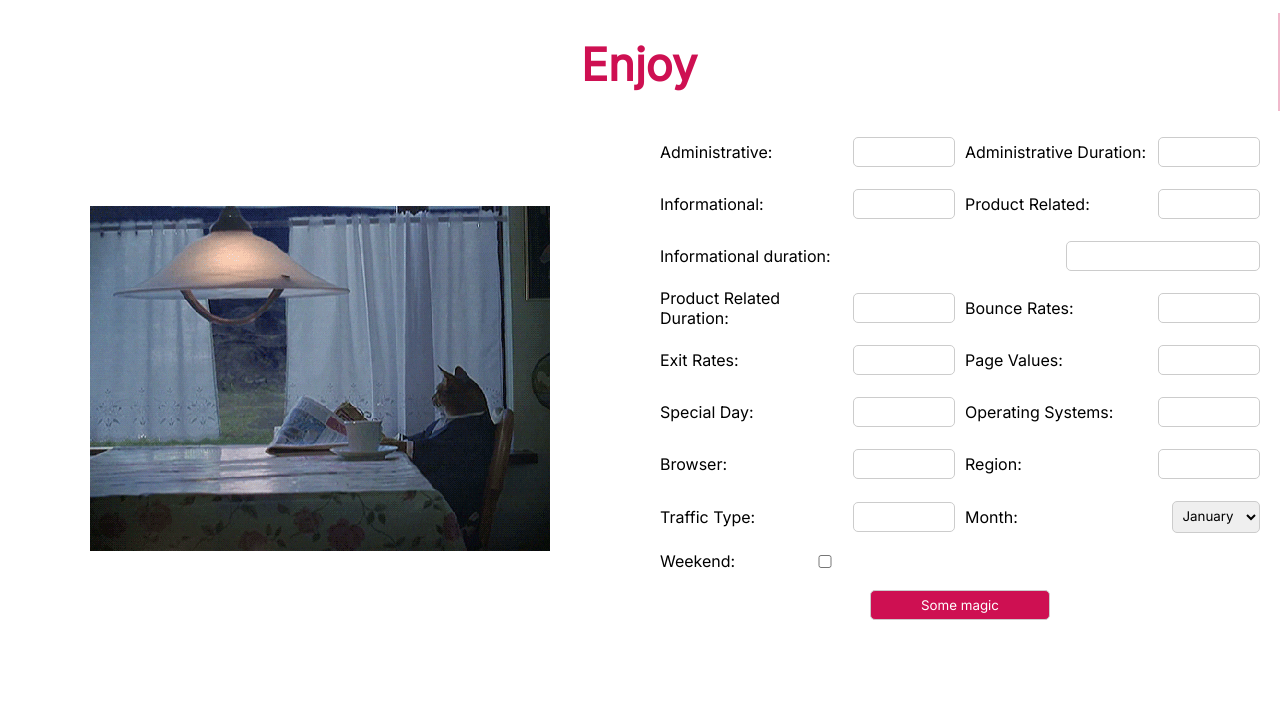
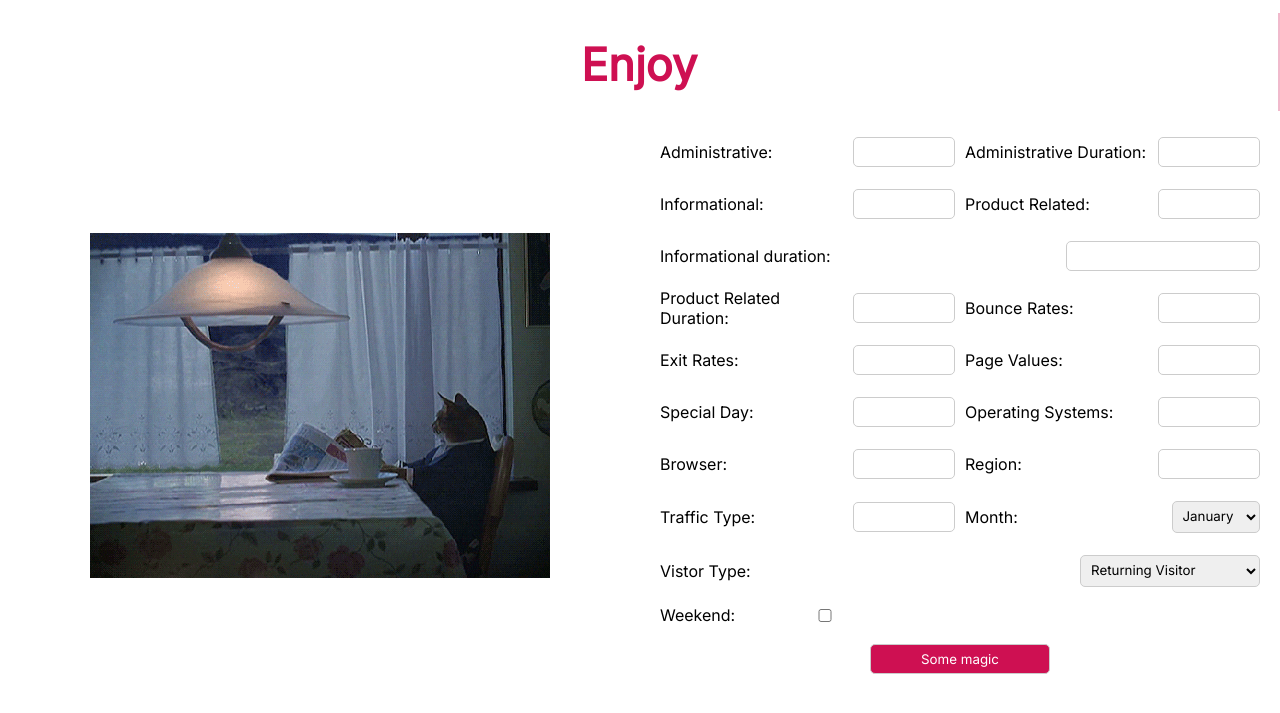
Before and after one commit to Saru99034/Python-Project-A4-DIA, a Flask app: page / in a window 1280 px wide. Shown: the part 61-774 px from the top of the page. Run offline with Flask 3, Linux system fonts and the light colour scheme; parts of the project's set-up code (start-up, migrations or seed data) failed here and were passed over.

Commit message:
fix:form

```diff
--- a/app.py
+++ b/app.py
@@ -46,7 +46,7 @@ def predict():
         browser = request.form.get('browser', type=int)
         region = request.form.get('region', type=int)
         traffic_type = request.form.get('traffic_type', type=int)
-        visitor_type = request.form.get('visitor_type')
+        visitor_type = request.form.get('vistor_type')
         weekend = request.form.get('weekend', type=bool)
         features = pd.DataFrame([[
             administrative, administrative_duration, informational,
--- a/templates/index.html
+++ b/templates/index.html
@@ -128,7 +128,16 @@
                             </select>
                         </div>
                     </div>
-
+                    <div class="form-row">
+                        <div class="container-input">
+                            <label for="vistor_type">Vistor Type:</label>
+                            <select id="vistor_type" name="vistor_type">
+                                <option value="Returning_Visitor">Returning Visitor</option>
+                                <option value="New_Visitor">New Visitor</option>
+                                <option value="Other">Other</option>
+                            </select>
+                        </div>
+                    </div>
                     <div class="form-row">
                         <div class="inline-checkbox">
                             <label for="weekend">Weekend:</label>
```
